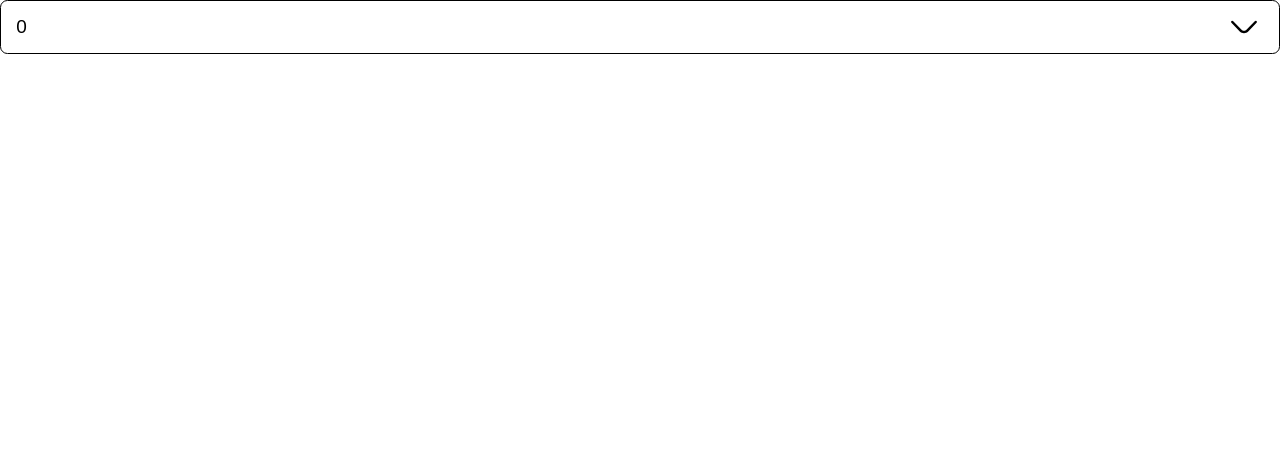
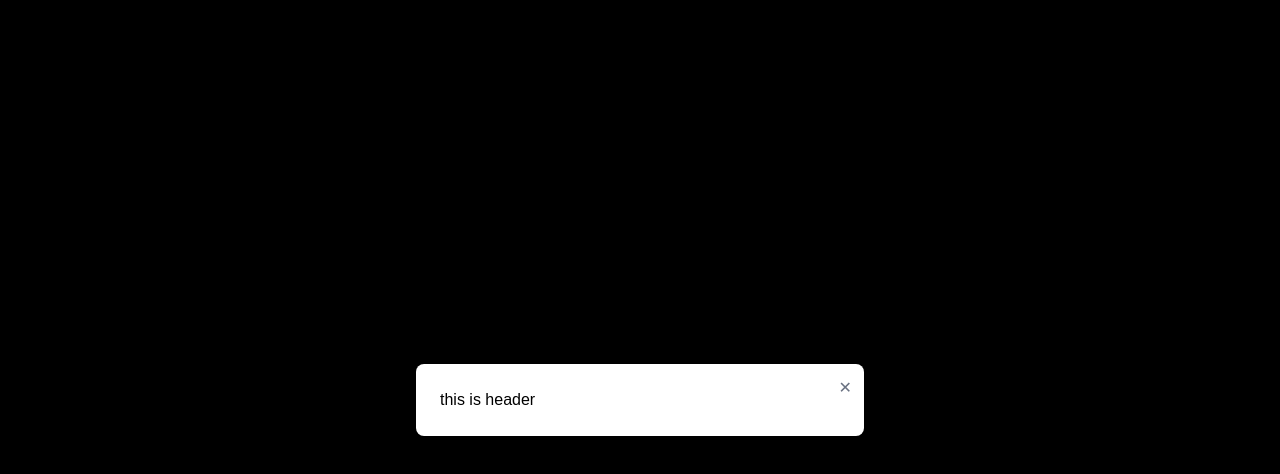
Before and after one commit to mizanurhasan0/component_packages, a Next.js app: page / in a window 1280 px wide. Shown: the top 474 px of the page. Built offline with nearby package versions, Linux system fonts and the light colour scheme.

Commit message:
modal add

```diff
--- a/src/app/page.tsx
+++ b/src/app/page.tsx
@@ -4,7 +4,8 @@
 // import Slide from "@/components/sliders/slider1/Slide";
 // import CustomTable2 from "@/components/table/CustomTable2.jsx";
 
-import CustomDropdown from "@/components/dropdown/CustomDropdown";
+// import CustomDropdown from "@/components/dropdown/CustomDropdown";
+import CustomModal from "@/components/modal/CustomModal";
 
 // import CustomTable from "@/components/table/CustomTable";
 
@@ -18,7 +19,9 @@ export default function Home() {
       {/* <CascadeSlider slides={Data} interval={1000} autoPlay={false} /> */}
       {/* <CustomTable /> */}
       {/* <CustomTable2 /> */}
-      <CustomDropdown />
+      <CustomModal isOpen>
+        <h1>this is header</h1>
+      </CustomModal>
     </div>
   );
 }
--- /dev/null
+++ b/src/components/modal/CustomModal.tsx
@@ -0,0 +1,52 @@
+'use client'
+import { useClientPortal } from '@/hook/useClientPortal';
+import { useEffect } from 'react';
+
+type ModalProps = {
+    isOpen: boolean;
+    onClose?: () => void;
+    children: React.ReactNode;
+};
+
+export default function CustomModal({ isOpen = true, onClose = () => { }, children }: ModalProps) {
+    const renderPortal = useClientPortal();
+
+    useEffect(() => {
+        const handleEsc = (e: KeyboardEvent) => {
+            if (e.key === 'Escape') onClose();
+        };
+        document.addEventListener('keydown', handleEsc);
+        return () => document.removeEventListener('keydown', handleEsc);
+    }, [onClose]);
+
+    if (!isOpen || typeof window === 'undefined') return null;
+
+
+    return (
+        <>
+            {renderPortal(
+                <div
+                    className="fixed inset-0 z-50 flex items-center justify-center bg-black bg-opacity-50"
+                    onClick={onClose}
+                    role="dialog"
+                    aria-modal="true"
+                >
+                    <div
+                        className="animate-slide-down bg-white rounded-lg shadow-lg w-full max-w-md p-6 relative"
+                        onClick={(e) => e.stopPropagation()}
+                    >
+                        {/* Close Button */}
+                        <button
+                            onClick={onClose}
+                            className="absolute top-3 right-3 text-gray-500 hover:text-black"
+                        >
+                            ✕
+                        </button>
+
+                        {children}
+                    </div>
+                </div>
+            )}
+        </>
+    )
+}
--- /dev/null
+++ b/src/components/paginate/CustomPaginate.tsx
@@ -0,0 +1,25 @@
+import React from 'react'
+import ReactPaginate from 'react-paginate'
+
+export function CustomPagination({ pageRangeDisplayed = 3, totalCount = 10, onPageChange = () => { } }) {
+
+    return (
+        <div className="relative z-10 flex items-center justify-between text-[14px] font-medium  bg-bgPagination">
+
+            <ReactPaginate
+                pageCount={totalCount}
+                pageRangeDisplayed={pageRangeDisplayed}
+                onPageChange={onPageChange}
+                renderOnZeroPageCount={null}
+                previousLabel={null}
+                nextLabel={null}
+                breakLabel="..."
+                breakClassName="w-[2.5rem] h-[2.5rem] flex items-center justify-center"
+                breakLinkClassName="text-center pb-2"
+                containerClassName="flex items-center justify-center gap-2"
+                pageClassName="w-[2.5rem] h-[2.5rem] flex items-center justify-center "
+                activeClassName="text-txtActive"
+            />
+        </div>
+    )
+}
```
Also changed, not shown: package.json (+6 -5 lines), 1 other file (tests, documents, lock files or other folders).
